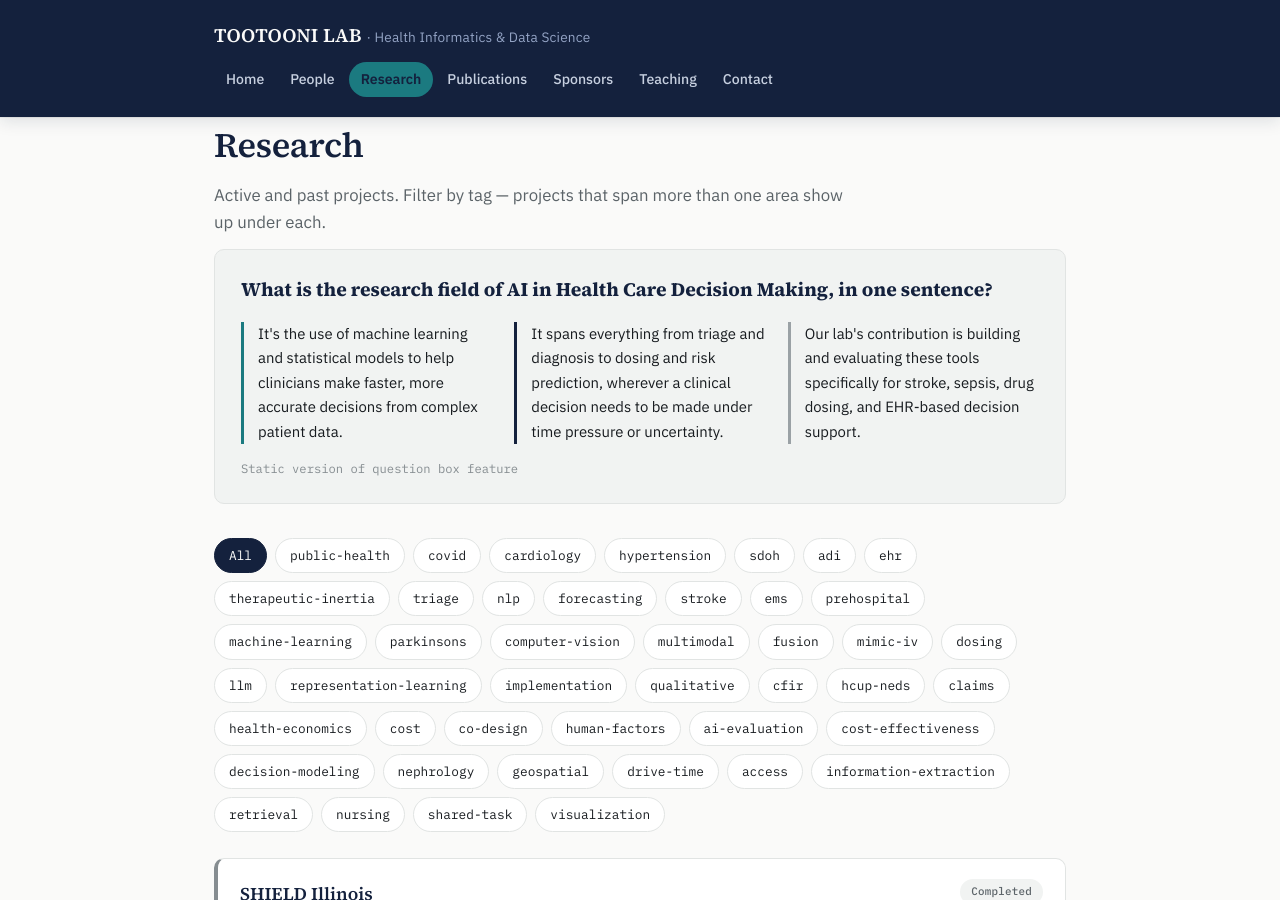
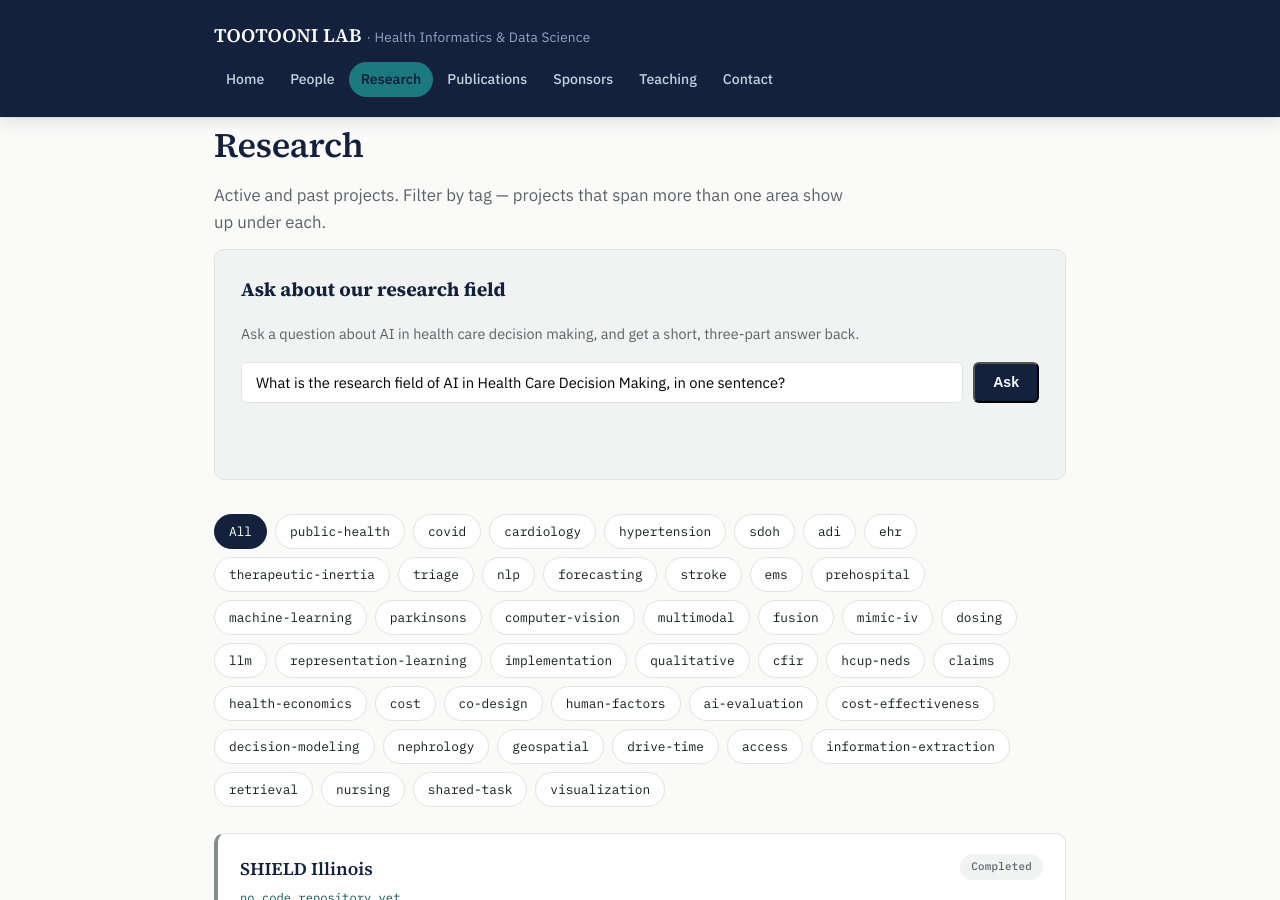
Before and after one commit to jalenbenny/TootooniLabJekyll, a Jekyll site: the page built from research.md, in a window 1280 px wide and 900 px high. Built offline with Jekyll 4.4.1, drawn with Linux system fonts in a browser that asks for light colours.

Commit message:
add live question box, cloudflare worker backend

```diff
--- a/research.md
+++ b/research.md
@@ -5,23 +5,84 @@ permalink: /research/
 <h1 class="page-title">Research</h1>
 <p class="page-sub">Active and past projects. Filter by tag &mdash; projects that span more than one area show up under each.</p>
 
-<div class="explainer-box">
-  <h2>What is the research field of AI in Health Care Decision Making, in one sentence?</h2>
-  <div style="display:grid; grid-template-columns:repeat(auto-fit, minmax(220px, 1fr)); gap:22px;">
-    <div style="border-left:3px solid #1B7A80; padding-left:14px;">
-      <p style="font-size:.93rem; margin:0;">It's the use of machine learning and statistical models to help clinicians make faster, more accurate decisions from complex patient data.</p>
-    </div>
-    <div style="border-left:3px solid #14213D; padding-left:14px;">
-      <p style="font-size:.93rem; margin:0;">It spans everything from triage and diagnosis to dosing and risk prediction, wherever a clinical decision needs to be made under time pressure or uncertainty.</p>
-    </div>
-    <div style="border-left:3px solid #9AA1A5; padding-left:14px;">
-      <p style="font-size:.93rem; margin:0;">Our lab's contribution is building and evaluating these tools specifically for stroke, sepsis, drug dosing, and EHR-based decision support.</p>
-    </div>
-  </div>
-  <p class="note">
-    Static version of question box feature
-  </p>
+<div class="explainer-box" id="qa-box">
+  <h2>Ask about our research field</h2>
+  <p style="font-size:.9rem; color:#5B6368; margin:0 0 16px;">Ask a question about AI in health care decision making, and get a short, three-part answer back.</p>
+
+  <form id="qa-form" style="display:flex; gap:10px; flex-wrap:wrap; margin-bottom:18px;">
+    <input
+      id="qa-input"
+      type="text"
+      value="What is the research field of AI in Health Care Decision Making, in one sentence?"
+      style="flex:1 1 320px; padding:10px 14px; border:1px solid #E1E4E3; border-radius:6px; font-family:'IBM Plex Sans',sans-serif; font-size:.92rem;"
+      maxlength="300"
+    >
+    <button type="submit" class="btn" id="qa-submit">Ask</button>
+  </form>
+
+  <div id="qa-answers" style="display:grid; grid-template-columns:repeat(auto-fit, minmax(220px, 1fr)); gap:22px; min-height:20px;"></div>
+  <p id="qa-status" style="font-family:'IBM Plex Mono',monospace; font-size:.78rem; color:#868D91; margin:14px 0 0;"></p>
 </div>
+
+<script>
+(function () {
+  var WORKER_URL = "https://tootooni-qa.YOUR-SUBDOMAIN.workers.dev"; // <-- replace after deploying the Worker
+
+  var form = document.getElementById("qa-form");
+  var input = document.getElementById("qa-input");
+  var answersEl = document.getElementById("qa-answers");
+  var statusEl = document.getElementById("qa-status");
+  var submitBtn = document.getElementById("qa-submit");
+  var borderColors = ["#1B7A80", "#14213D", "#9AA1A5"];
+
+  function renderAnswers(answers) {
+    answersEl.innerHTML = "";
+    answers.forEach(function (text, i) {
+      var div = document.createElement("div");
+      div.style.borderLeft = "3px solid " + (borderColors[i] || "#9AA1A5");
+      div.style.paddingLeft = "14px";
+      var p = document.createElement("p");
+      p.style.fontSize = ".93rem";
+      p.style.margin = "0";
+      p.textContent = text;
+      div.appendChild(p);
+      answersEl.appendChild(div);
+    });
+  }
+
+  form.addEventListener("submit", function (e) {
+    e.preventDefault();
+    var question = input.value.trim();
+    if (!question) return;
+
+    submitBtn.disabled = true;
+    submitBtn.textContent = "Asking...";
+    statusEl.textContent = "";
+    answersEl.innerHTML = "";
+
+    fetch(WORKER_URL, {
+      method: "POST",
+      headers: { "Content-Type": "application/json" },
+      body: JSON.stringify({ question: question }),
+    })
+      .then(function (r) { return r.json().then(function (data) { return { ok: r.ok, data: data }; }); })
+      .then(function (result) {
+        if (!result.ok || result.data.error) {
+          statusEl.textContent = "Couldn't get an answer right now (" + (result.data.error || "unknown error") + "). Try again in a bit.";
+          return;
+        }
+        renderAnswers(result.data.answers || []);
+      })
+      .catch(function () {
+        statusEl.textContent = "Couldn't reach the question service. Check your connection and try again.";
+      })
+      .finally(function () {
+        submitBtn.disabled = false;
+        submitBtn.textContent = "Ask";
+      });
+  });
+})();
+</script>
 
 {% assign all_tags = "" | split: "" %}
 {% for project in site.projects %}
```
Also changed, not shown: worker/DEPLOY_GUIDE.md (added, +117 -0 lines), worker/worker.js (added, +102 -0 lines).
